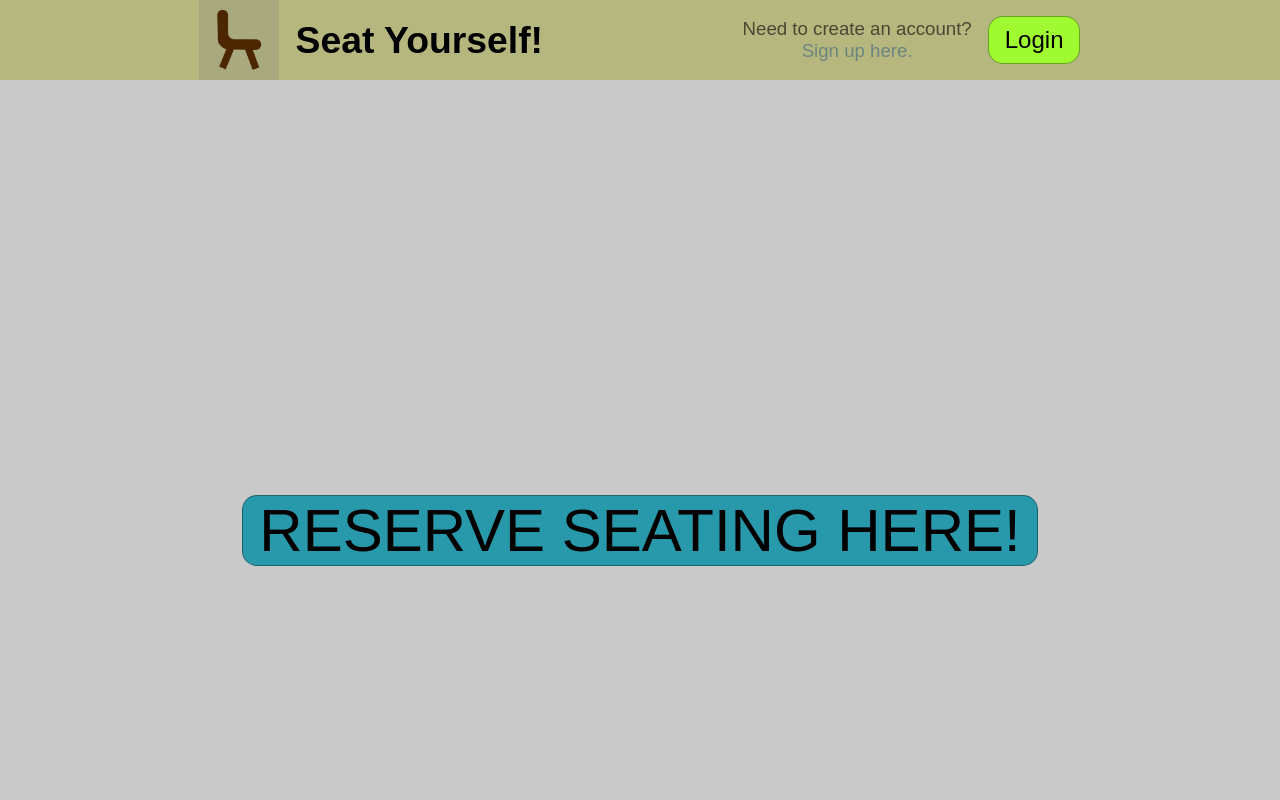
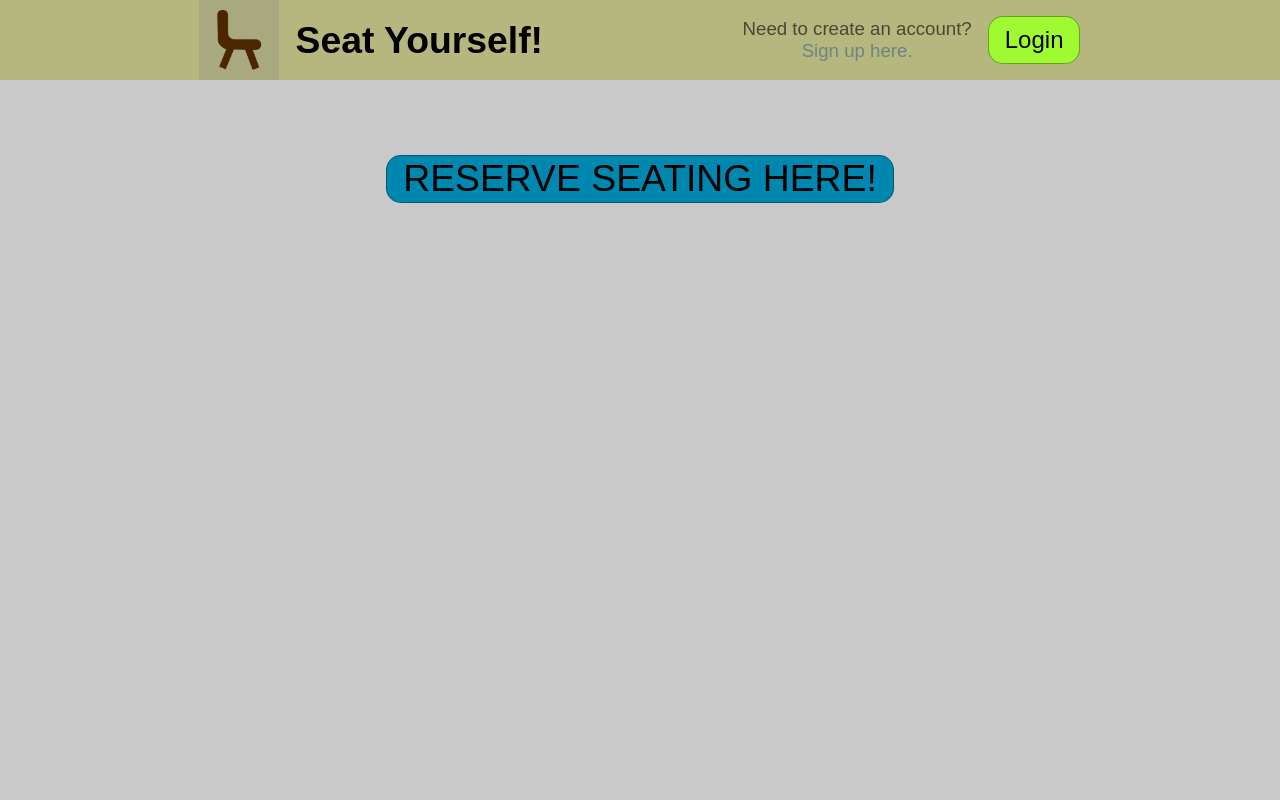
Before and after one commit to Paul-Kuruvila/COSC4351-Restaurant-Project, a React (Create React App) app in the folder frontend/: page / in a window 1280 px wide. Shown: the top 800 px of the page. Built offline with nearby package versions, Linux system fonts and the light colour scheme.

Commit message:
Clean up Home component code

```diff
--- a/frontend/src/components/Home/Home.css
+++ b/frontend/src/components/Home/Home.css
@@ -1,25 +1,21 @@
 .Home {
+    display: flex;
+    justify-content: center;
     background-color: rgba(100, 100, 100, 0.35);
     height: 76.09rem;
 }
 
-.Home {
-    display: flex;
-    justify-content: center;
-    align-items: center;
-    height: 900px;
-}
-
-.ReserveBut button {
-    content: 'Login';
-    font-size: 45pt;
-}
-
-.ReserveBut button {
-    background-color: rgb(40, 153, 171);
-    width: fit-content;
+.ReserveButton {
+    background-color: rgb(0, 135, 175);
+    font-size: 28pt;
+    margin-top: 2em;
     padding: 0 1rem 0 1rem;
+    height: 3rem;
     border: 1px solid rgba(0, 0, 0, 0.35);
     border-radius: 15px;
     cursor: pointer;
 }
+
+.ReserveButton:hover {
+    background-color: rgba(60, 100, 130, 0.8);
+}
--- a/frontend/src/components/Home/Home.js
+++ b/frontend/src/components/Home/Home.js
@@ -7,9 +7,7 @@ const Home = () => {
   }
   return (
     <div className='Home'>
-      <div className = 'ReserveBut'>
-        <button onClick ={() => redirectHandler('/reserve')}> RESERVE SEATING HERE! </button>
-      </div>
+      <button className='ReserveButton' onClick ={() => redirectHandler('/reserve')}>RESERVE SEATING HERE!</button>
     </div>
   );
 }
```
